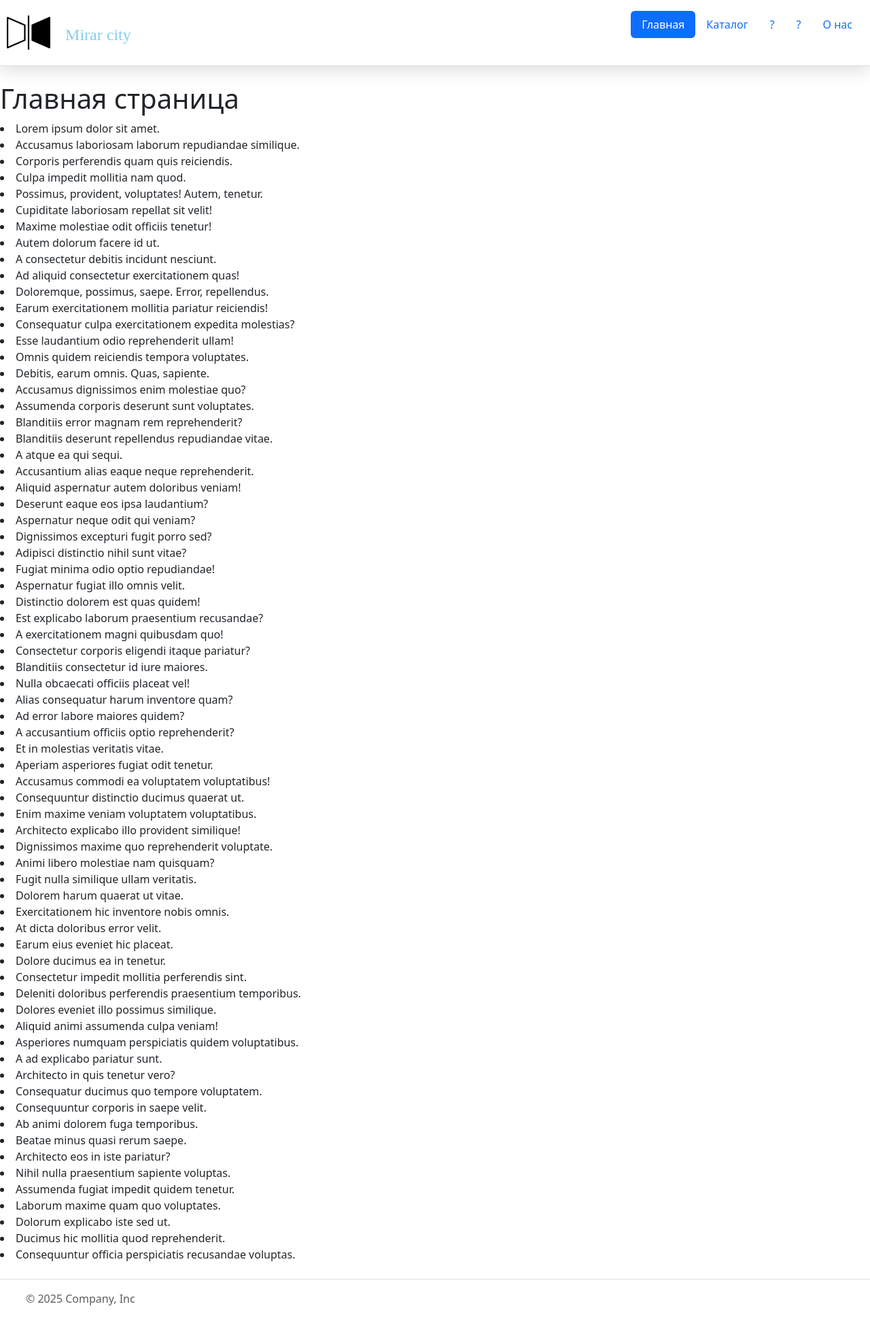
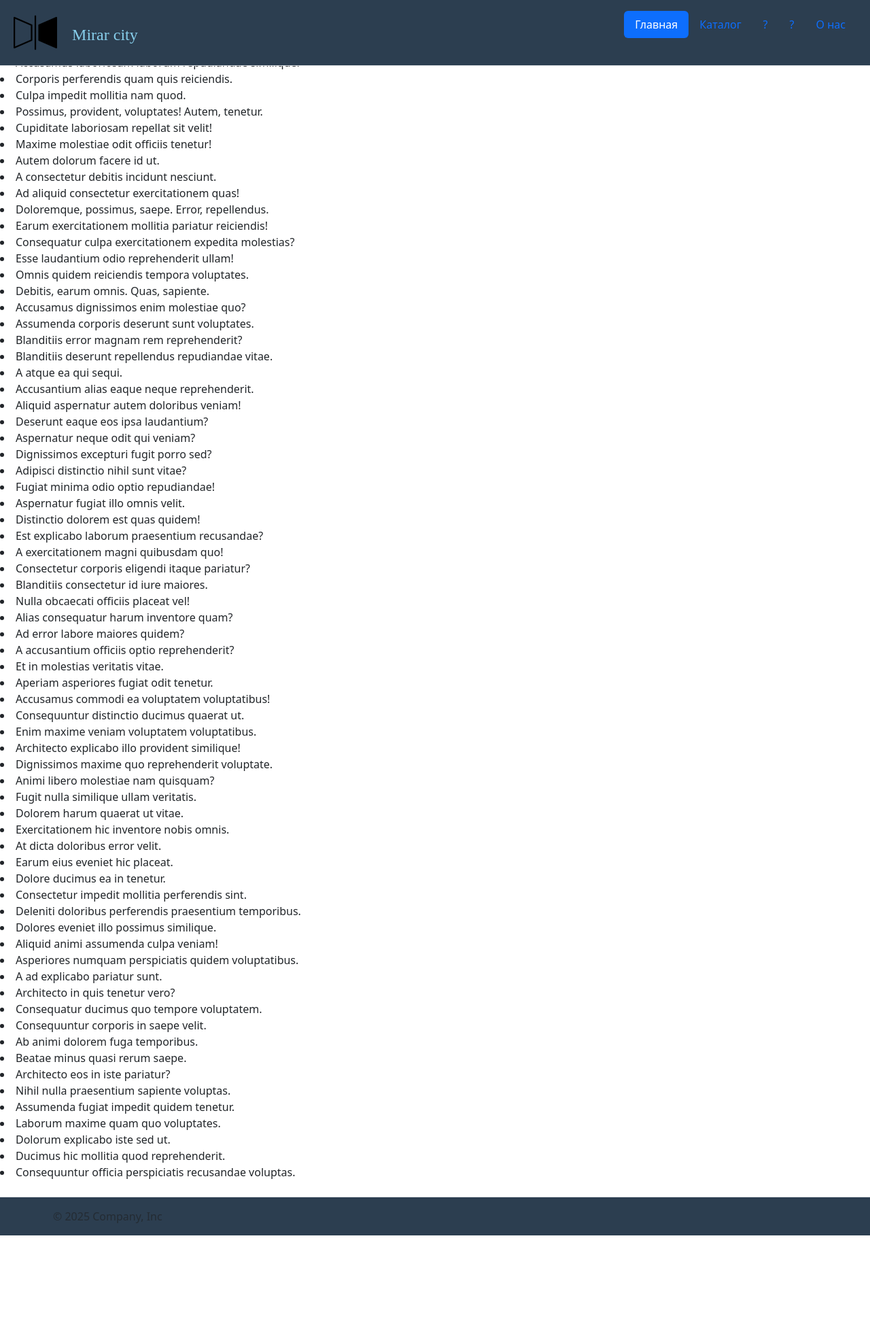
Before and after one commit to l1l-chich/web, a Flask app: page / in a window 1280 px wide. Shown: the whole page at 68% size. After the commit the page ends 1817 px from the top, so only its background shows below. Run offline with Flask 3, Linux system fonts and the light colour scheme.

Commit message:
web html shapka

```diff
--- a/static/css/main.css
+++ b/static/css/main.css
@@ -1,14 +1,29 @@
 /* Header */
+
 header {
-    position: sticky;
-    top: 0;
-    padding: 10px;
-    z-index: 1000;
-    background: #fff;
-    -webkit-box-shadow: 0 5px 25px rgba(0, 0, 0, 0.15);
-    box-shadow: 0 5px 25px rgba(0, 0, 0, 0.15);
+      position: fixed;
+      top: 0;
+      left: 0;
+      width: 100%;
+      background-color: #2c3e50;
+      color: white;
+      padding: 15px 20px;
+      z-index: 1000;
 }
-
+main {
+      padding-top: 80px; /* Отступ сверху = высота header */
+      padding-bottom: 60px; /* Отступ снизу = высота footer */
+}
+footer {
+      position: flex;
+      bottom: 0;
+      left: 0;
+      width: 100%;
+      background-color: #2c3e50;
+      color: white;
+      padding: 30px 40px;
+      text-align: center;
+}
 .header__img {
 height: 64px;
 width: 64px;
--- a/templates/about.html
+++ b/templates/about.html
@@ -4,6 +4,6 @@
 О нас
 {% endblock %}
 
-{% block body %}
+{% block content %}
 <h1>мы додики</h1>
 {% endblock %}
--- a/templates/base.html
+++ b/templates/base.html
@@ -10,7 +10,9 @@
         <title>{% block title %}{% endblock %}</title>
 </head>
 <body>
+
 <!-- div -->
+<div class="page">
     <header class="d-flex flex-wrap justify-content-center py-3 mb-4 border-bottom">
         <a href="/" class="d-flex align-items-center mb-3 mb-md-0 me-md-auto link-body-emphasis text-decoration-none">
             <img class="header__img" src="{{ url_for('static', filename='img/law.png') }}" alt="law">
@@ -27,8 +29,10 @@
             <li class="nav-item"><a href="{{ url_for('about') }}" class="nav-link">О нас</a></li>
         </ul>
     </header>
+    <div class="content">
 
-{% block body %}{% endblock %}
+        {% block content %}{% endblock %}
+    </div>
 
     <footer class="d-flex flex-wrap justify-content-between align-items-center py-3 my-4 border-top">
         <div class="col-md-4 d-flex align-items-center" bis_skin_checked="1">
@@ -44,6 +48,9 @@
 
             </ul>
     </footer>
+</div>
+
 <!-- div -->
+
 </body>
 </html>
--- a/templates/clothes.html
+++ b/templates/clothes.html
@@ -4,6 +4,6 @@
 Шмот
 {% endblock %}
 
-{% block body %}
+{% block content %}
 <h1>big penis</h1>
 {% endblock %}
--- a/templates/index.html
+++ b/templates/index.html
@@ -4,7 +4,7 @@
 Главная страница
 {% endblock %}
 
-{% block body %}
+{% block content %}
 <h1>Главная страница</h1>
 <li>Lorem ipsum dolor sit amet.</li>
 <li>Accusamus laboriosam laborum repudiandae similique.</li>
```
